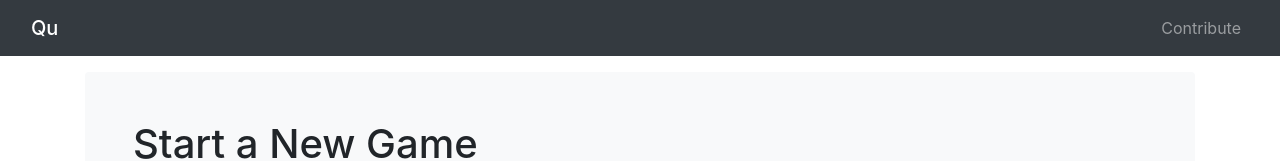
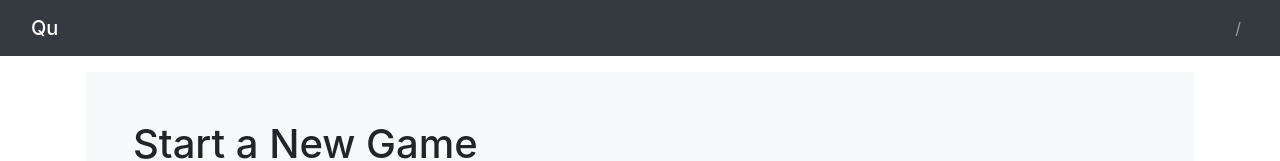
Before and after one commit to netxph/qu, a React (Create React App) app: page / in a window 1280 px wide. Shown: the top 161 px of the page. Built offline with nearby package versions, Linux system fonts and the light colour scheme; the HTML template or start-up script is replaced by a standard one.

Commit message:
access url based on endpoint

```diff
--- a/src/AppNav.tsx
+++ b/src/AppNav.tsx
@@ -1,13 +1,17 @@
 import React from 'react';
+import {
+    useLocation
+} from 'react-router-dom'
 
 function AppNav() {
+    const location = useLocation();
     return (
         <nav className="navbar navbar-expand-lg navbar-dark fixed-top bg-dark">
             <div className="container-fluid">
                 <span className="navbar-brand mb-0 h1">Qu</span>
                 <ul className="navbar-nav">
                     <li className="nav-item">
-                        <a className="nav-link" href="https://github.com/netxph/qu">Contribute</a>
+                        <a className="nav-link" href="https://github.com/netxph/qu">{ location.pathname }</a>
                     </li>
                 </ul>
             </div>
```
